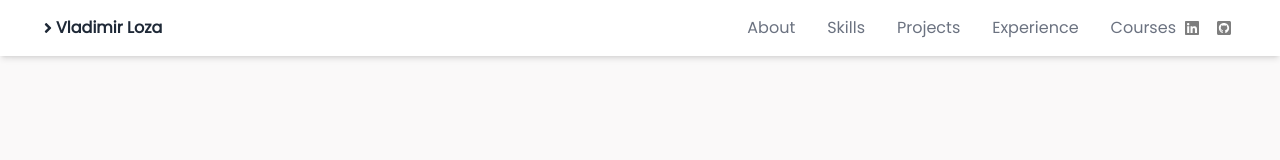
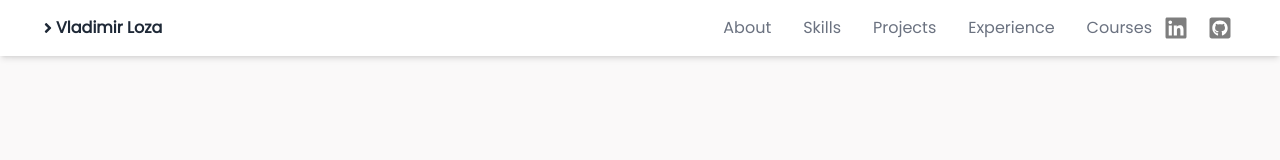
Before and after one commit to OverThink3r/portfolio, a React (Vite) app: page / in a window 1280 px wide. Shown: the top 160 px of the page. Built offline with nearby package versions, Linux system fonts and the light colour scheme.

Commit message:
platzi courses and socia media size

```diff
--- a/src/components/content/Courses/Carousel.tsx
+++ b/src/components/content/Courses/Carousel.tsx
@@ -20,7 +20,7 @@ export const Carousel = () => {
   }
 
   useEffect(() => {
-    const slideInterval = setInterval(nextSlide, 3000)
+    const slideInterval = setInterval(nextSlide, 4000)
     return () => clearInterval(slideInterval)
   }, [])
 
--- a/src/components/content/Home/Buttons.tsx
+++ b/src/components/content/Home/Buttons.tsx
@@ -1,10 +1,10 @@
-import { useEffect, useState } from "react"
-
+import { useState } from "react"
+import {FaCheckCircle} from "react-icons/fa"
 export const Buttons = () => {
   const [emailCopied, setEmailCopied] = useState(false)
 
-  const onGetCVClic = () => {
-    window.open('https://drive.google.com/file/d/1n26Y9oH6XnHuJD_zBnuWufqKL7BW4bq1/view?usp=sharing', '_blank')
+  const onGetCVClick = () => {
+    window.open('https://drive.google.com/file/d/1-5eMDj3HlN2zBS93dSGaqFGp_ohPt4AZ/view?usp=sharing', '_blank')
   }
   const copyMyMail = async () => {
     setEmailCopied(true)
@@ -19,7 +19,7 @@ export const Buttons = () => {
       <button
         className="w-20 border-2 border-sky-500 bg-transparent hover:bg-sky-500 hover:text-white p-2 rounded-md text-sky-500 mx-3 min-w-fit"
         type="button"
-        onClick={onGetCVClic}
+        onClick={onGetCVClick}
       >
         Get my CV
       </button>
@@ -30,7 +30,7 @@ export const Buttons = () => {
       >
         Copy my Email
       </button>
-      { emailCopied && <span className="text-emerald-500">Copied!</span>}
+      { emailCopied && <FaCheckCircle className="text-emerald-400 font-md" />}
     </>
   )
 }
--- a/src/components/content/Home/HomeSection.tsx
+++ b/src/components/content/Home/HomeSection.tsx
@@ -10,7 +10,7 @@ export const HomeSection = () => {
           <h3 className="text-xl mr-1">Hello</h3>
           <hr className="w-3/4 border-slate-500"/>
         </div>
-        <h2 className="w-full text-6xl my-5">My name is Vladimir Loza</h2>
+        <h2 className="w-full text-5xl md:text-6xl my-5">My name is Vladimir Loza</h2>
         <h3 className="w-full text-3xl text-slate-400">I'am a Front End Developer.</h3>
         <div className="w-full my-4 flex items-center">
           <Buttons />
--- a/src/components/header/Navbar.tsx
+++ b/src/components/header/Navbar.tsx
@@ -20,14 +20,20 @@ export const Navbar = ({navIsOpen, toggleNav}: {navIsOpen: boolean, toggleNav: (
           ))
         }
 
-      <li className={`${navIsOpen && "my-8"}`}>
+      <li className={`${navIsOpen && "my-8"} mx-1`}>
         <a href="https://www.linkedin.com/in/vladimir-loza-ab569123b/" target="_blank">
-          { navIsOpen ? <span className="text-gray-500 hover:text-sky-500 hover:underline hover:ease-out">LinkedIn</span> : <FaLinkedin  className="mx-2 opacity-50 hover:text-sky-500 cursor-pointer"/> }
+          { navIsOpen
+            ? <span className="text-gray-500 hover:text-sky-500 hover:underline hover:ease-out">LinkedIn</span>
+            : <FaLinkedin  className="mx-2 opacity-50 hover:text-sky-700 cursor-pointer text-2xl"/>
+          }
         </a>
       </li>
       <li className={`${navIsOpen && "my-8"}`}>
         <a href="https://github.com/OverThink3r" target="_blank">
-          { navIsOpen ? <span className="text-gray-500 hover:text-sky-500 hover:underline hover:ease-out">GitHub</span> : <FaGithubSquare className="mx-2 opacity-50 hover:text-sky-500 cursor-pointer" /> }
+          { navIsOpen
+            ? <span className="text-gray-500 hover:text-sky-500 hover:underline hover:ease-out">GitHub</span>
+            : <FaGithubSquare className="mx-2 opacity-50 hover:text-sky-700 cursor-pointer text-2xl" />
+          }
         </a>
       </li>
       </ul>
--- a/src/data/imgSources.ts
+++ b/src/data/imgSources.ts
@@ -6,4 +6,6 @@ export const imgSrcs = [
   'https://drive.google.com/uc?export=view&id=1huq3wiPl7zOSR7WtccE6WUvNRSZe6SAA',
   'https://drive.google.com/uc?export=view&id=1r6HlSmIJYTWwl7QrVWP_AGAj00c0kmYJ',
   'https://drive.google.com/uc?export=view&id=1MlavUK5PNFdyL6nFItmbjDCLpDqO-4rW',
+  'https://drive.google.com/uc?export=view&id=1q5j8R4CUL5m9V6hsy4kpsTanPQKYS8rD',
+  'https://drive.google.com/uc?export=view&id=1gsIFh1ar9K1fX0PRtpnb_j4pNPTLu92a'
 ]
```
